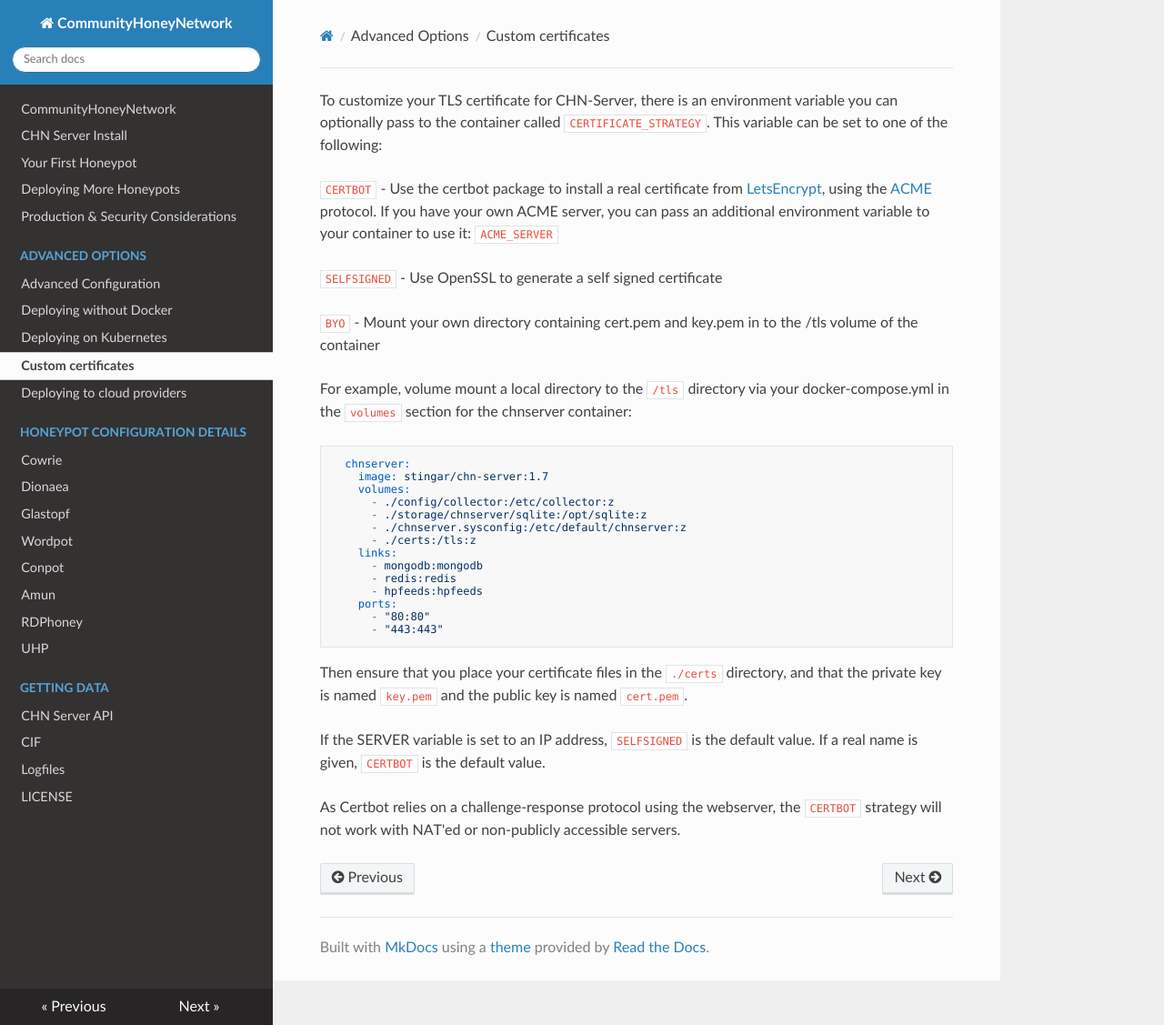
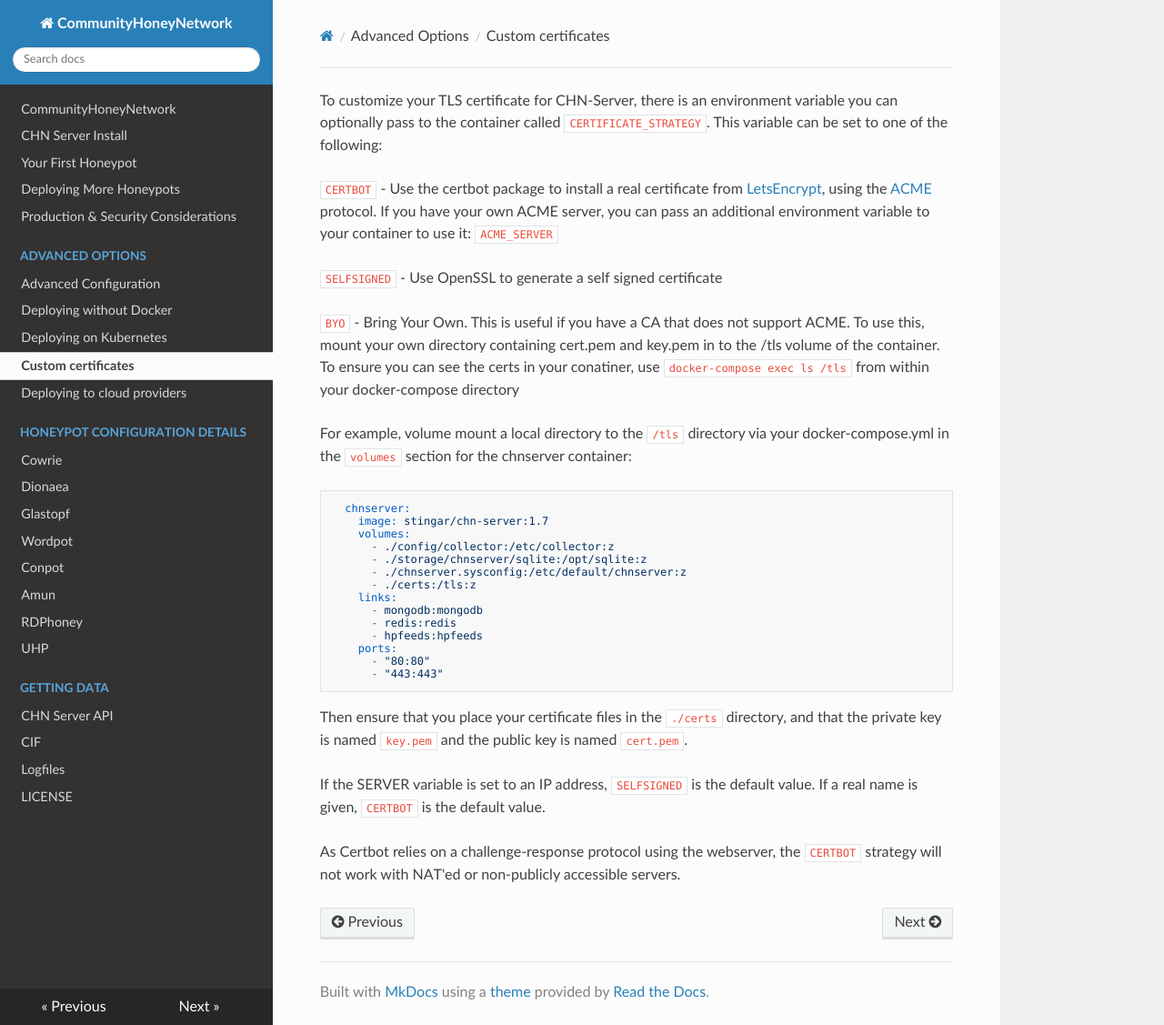
Before and after one commit to CommunityHoneyNetwork/chn-docs, an MkDocs documentation site: the page built from docs/certificates.md, in a window 1280 px wide and 1127 px high. Shown: the whole window at 91% size. Built offline with MkDocs 1.6.1, drawn with Linux system fonts in a browser that asks for light colours; nearby versions of some CDN libraries; old or Windows-style settings are respelled for this version of MkDocs.

Commit message:
Updating certificates with more info on BYO

```diff
--- a/docs/certificates.md
+++ b/docs/certificates.md
@@ -10,8 +10,11 @@ environment variable to your container to use it: `ACME_SERVER`
 
 `SELFSIGNED` - Use OpenSSL to generate a self signed certificate
 
-`BYO` - Mount your own directory containing cert.pem and key.pem in to the /tls
-volume of the container
+`BYO` - Bring Your Own.  This is useful if you have a CA that does not support
+ACME.  To use this, mount your own directory containing cert.pem and key.pem in
+to the /tls volume of the container.  To ensure you can see the certs in your
+conatiner, use `docker-compose exec ls /tls` from within your docker-compose
+directory
 
 For example, volume mount a local directory to the `/tls` directory via your docker-compose.yml in the
 `volumes` section for the chnserver container:
```
